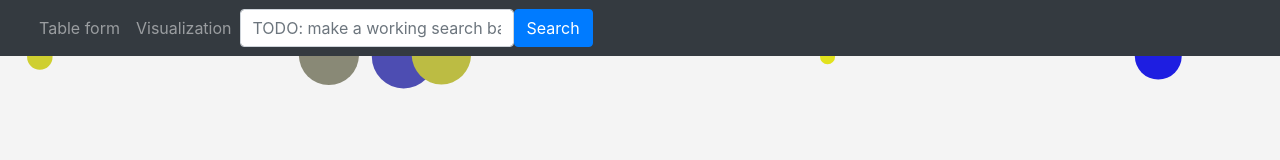
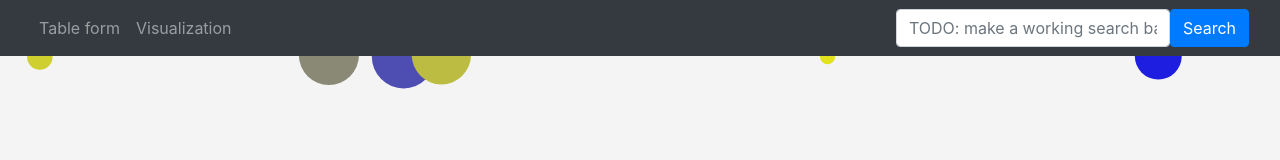
Before and after one commit to pizza-rat-matt/pizza-rat-matt.github.io, a website: page index.html in a window 1280 px wide. Drawn offline with nearby package versions, Linux system fonts and the light colour scheme.

Commit message:
recentering stuff

```diff
--- a/index.html
+++ b/index.html
@@ -19,9 +19,9 @@
         </style>
     </head>
     <body>
-        <nav class="navbar navbar-expand-sm navbar-dark bg-dark">
+        <nav class="navbar navbar-expand-sm navbar-dark bg-dark sticky-top">
             <div class="container-fluid">
-              <div class="collapse navbar-collapse" id="mynavbar">
+
                 <ul class="navbar-nav me-auto">
                   <li class="nav-item">
                     <a class="nav-link" href="javascript:void(0)">Table form</a>
@@ -34,7 +34,7 @@
                   <input class="form-control me-2" type="text" placeholder="TODO: make a working search bar">
                   <button class="btn btn-primary" type="button">Search</button>
                 </form>
-              </div>
+
             </div>
           </nav>
 
```
